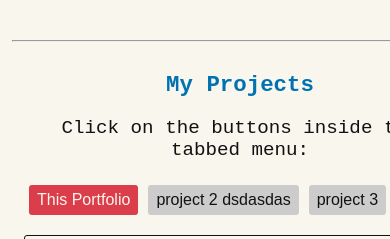
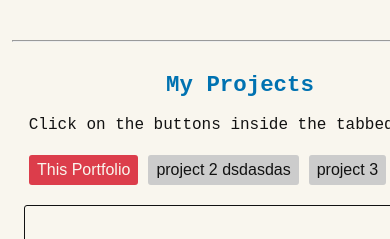
Before and after one commit to pieton97/Dac-portfolio, a plain HTML site: page index.html in a window 390 px wide. Shown: the part 1736-1975 px from the top of the page. Drawn offline with Linux system fonts and the light colour scheme.

Commit message:
minor font size fix in project section

```diff
--- a/portfolio-css/styles.css
+++ b/portfolio-css/styles.css
@@ -535,6 +535,10 @@ footer {
   }
 
   /* project */
+  #projects > p {
+    font-size: 1rem;
+  }
+
   .tab button {
     padding: 6px 8px;
     font-size: 1rem;
```
